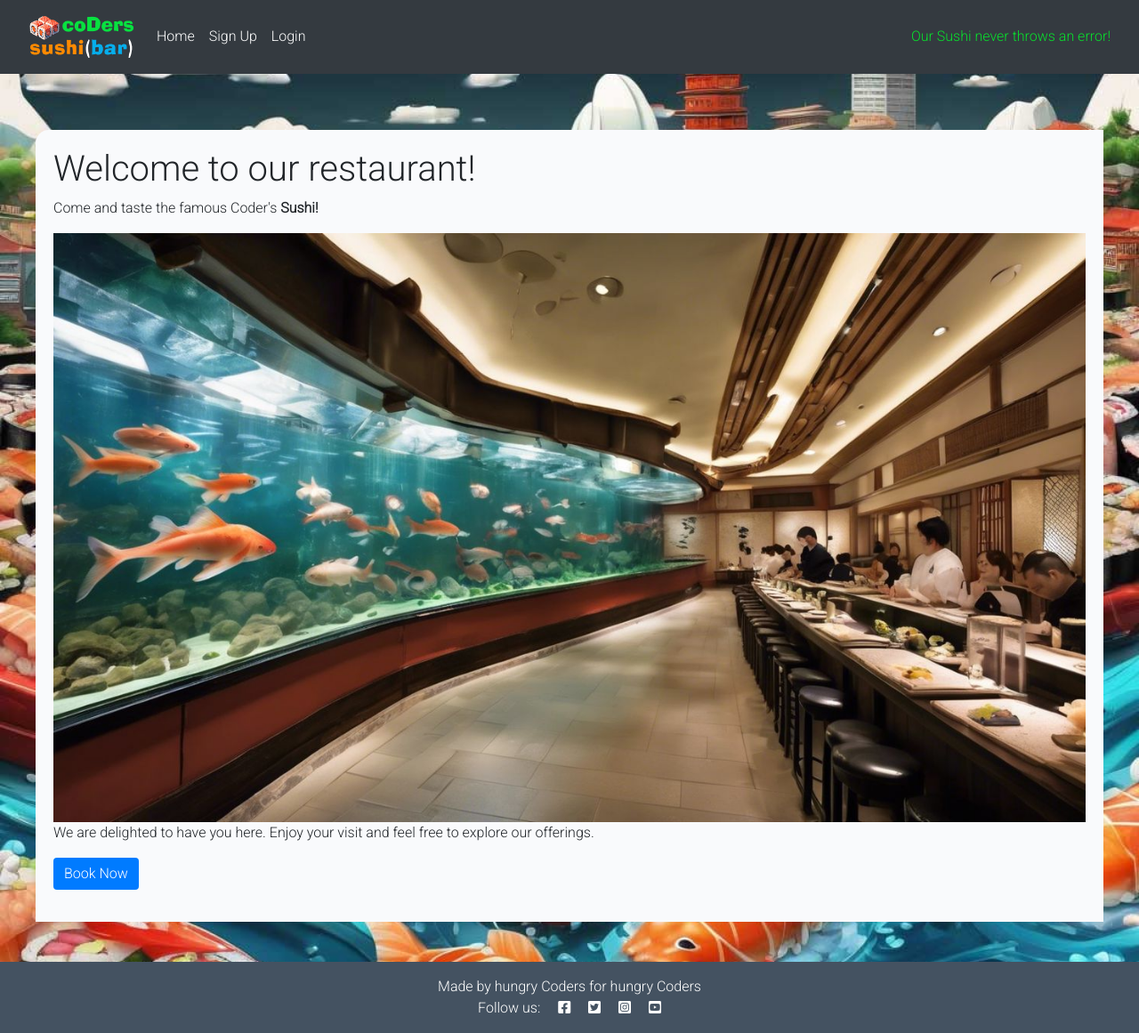
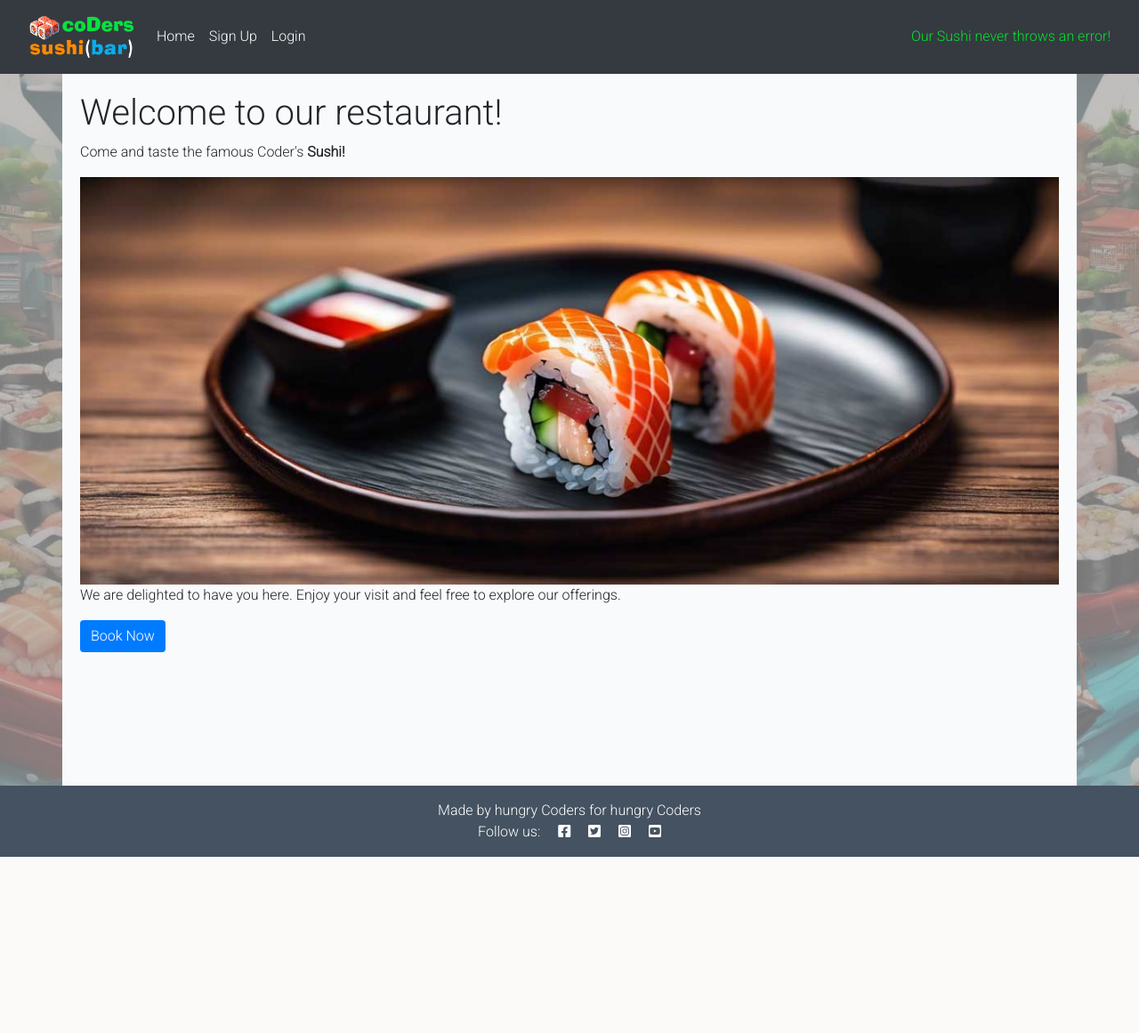
Before and after one commit to AlexeyKopchinskiy/Portfolio-project-4-v2, a Django app: page / in a window 1280 px wide. Shown: the whole page at 89% size. After the commit the page ends 963 px from the top, so only its background shows below. Run offline with Django 4.2, Linux system fonts and the light colour scheme; parts of the project's set-up code (start-up, migrations or seed data) failed here and were passed over; some libraries are stand-ins or nearby versions.

Commit message:
Add background image and start page hero image

```diff
--- a/static/css/style.css
+++ b/static/css/style.css
@@ -1,6 +1,6 @@
 body {
     background-color: #F9FAFC;
-    background: url("/static/images/sushi-world-1.jpg");
+    background: url("/static/images/Giant-sushi-set-with-overlay.png");
     /* background-repeat: no-repeat !important; */
     min-height: 100%;
     min-width: 100%;
@@ -34,7 +34,7 @@ body {
 
 .main-bg {
     /* background-color: darkgray; */
-
+    padding: 0;
 }
 
 .card {
@@ -51,6 +51,14 @@ body {
     bottom: 5%;
     min-width: 30%;
     left: -2px;
+    background-color: #188181;
+}
+
+.img-fluid {
+    position: relative;
+    /* bottom: 5%; */
+    width: 100%;
+    min-width: 30%;
     background-color: #188181;
 }
 
@@ -215,25 +223,28 @@ body {
     color: #08e02c !important;
 }
 
-@media (max-width: 600px) {
+/* @media (max-width: 600px) {
     .container {
         width: 100%;
     }
-}
+} */
 
 
 
 .flex-shrink-0 {
     flex-shrink: 0;
-    margin: 15px 5px 45px 5px !important;
+    margin: 0 !important;
+    height: 100%;
+    padding: 0;
 }
 
 .container {
-    max-width: 1200px;
+    /* max-width: 1200px; */
     margin: 0 auto;
     padding: 20px;
     background-color: #F9FAFC;
-    border-top-left-radius: 15px;
+    /* border-top-left-radius: 15px; */
+    height: 100%;
 }
 
 .navbar-toggler {
@@ -304,6 +315,10 @@ body {
         top: 15px;
         /* ✅ Ensures it stays in place */
     }
+
+    /* .container {
+        width: 100%;
+    } */
 }
 
 /* 🔴 Extra-small mobile screens (below 480px) */
@@ -311,6 +326,10 @@ body {
     .table thead {
         display: none;
         /* ❌ Hide headers */
+    }
+
+    .container {
+        width: 100%;
     }
 
     .table tr {
--- a/templates/home.html
+++ b/templates/home.html
@@ -1,9 +1,9 @@
 {% extends "base.html" %} {% block content %}
-<div class="container mt-5">
+<div class="container">
   <h1>{{ welcome_message }}</h1>
   <p>Come and taste the famous Coder's <b>Sushi!</b></p>
   <img
-    src="/static/images/japanese_restaurant_with_large_aquarium.jpg"
+    src="/static/images/Close-up-on-the-deliciously-looking-sushi-plate.jpg"
     alt="Japanese Restaurant"
     class="img-fluid"
   >
```
Also changed, not shown: static/images/166859_Giant-sushi-set-melting-and-creating-a-river-throu_xl-1024-v1-0.png (added), static/images/Close-up-on-the-deliciously-looking-sushi-plate.jpg (added), static/images/Giant-sushi-set-with-overlay.png (added).
